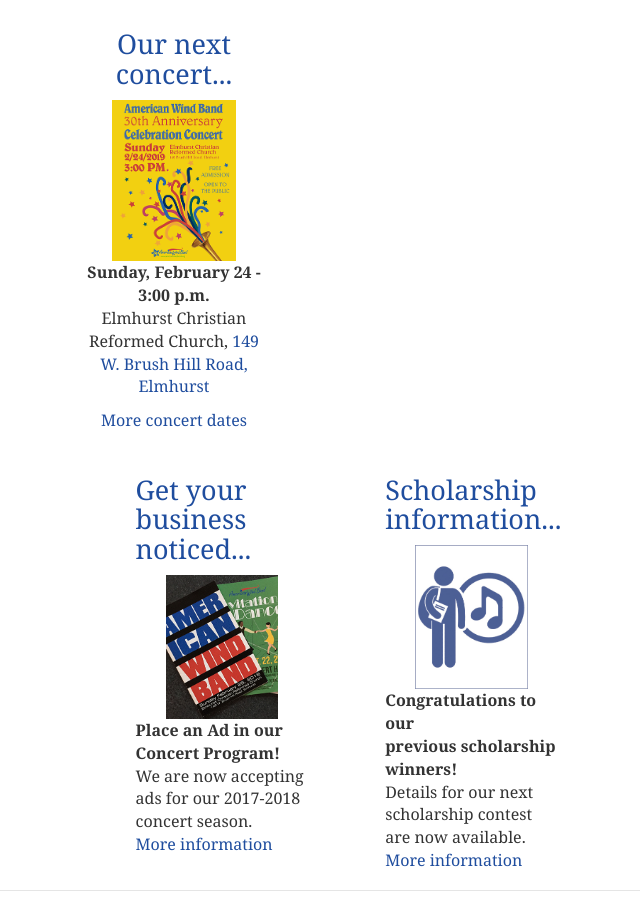
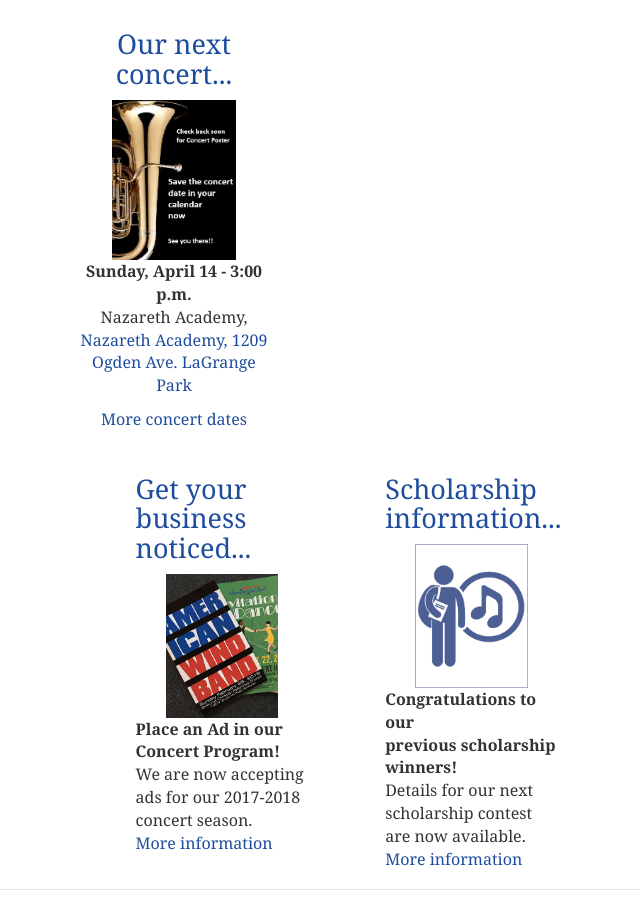
Before and after one commit to americanwindband/americanwindband.github.io, a Jekyll site: the page built from index.html, in a window 1280 px wide and 900 px high, scrolled down 560 px. Shown: the whole window, without its empty margins (82-722 px from the left). Built offline with Jekyll 4.4.1, drawn with Linux system fonts in a browser that asks for light colours.

Commit message:
Update index.html

```diff
--- a/index.html
+++ b/index.html
@@ -22,9 +22,9 @@
     </div>
 
   <div class="section-next-concert-tile"><h2 class="tile-title-h2-text">Our next concert...</h2>
-    <img class="image-centered" src="images/awb-feb-2019-concert-poster-315x405.png" width="65%" height="65%" alt=""/>
-    <strong>Sunday, February 24 - 3:00 p.m.</strong>
-<p>Elmhurst Christian Reformed Church, <a href="https://goo.gl/maps/7kp1NLkiNZ62" target="_blank">149 W. Brush Hill Road, Elmhurst</a></p>
+    <img class="image-centered" src="images/awb-poster-coming-soon-01.jpg" width="65%" height="65%" alt=""/>
+    <strong>Sunday, April 14 - 3:00 p.m.</strong>
+<p>Nazareth Academy, <a href="https://goo.gl/maps/EEN1YzFQYM42" target="_blank">Nazareth Academy, 1209 Ogden Ave. LaGrange Park</a></p>
       <a href="performances.html">More concert dates</a>
   </p></div>
 
```
